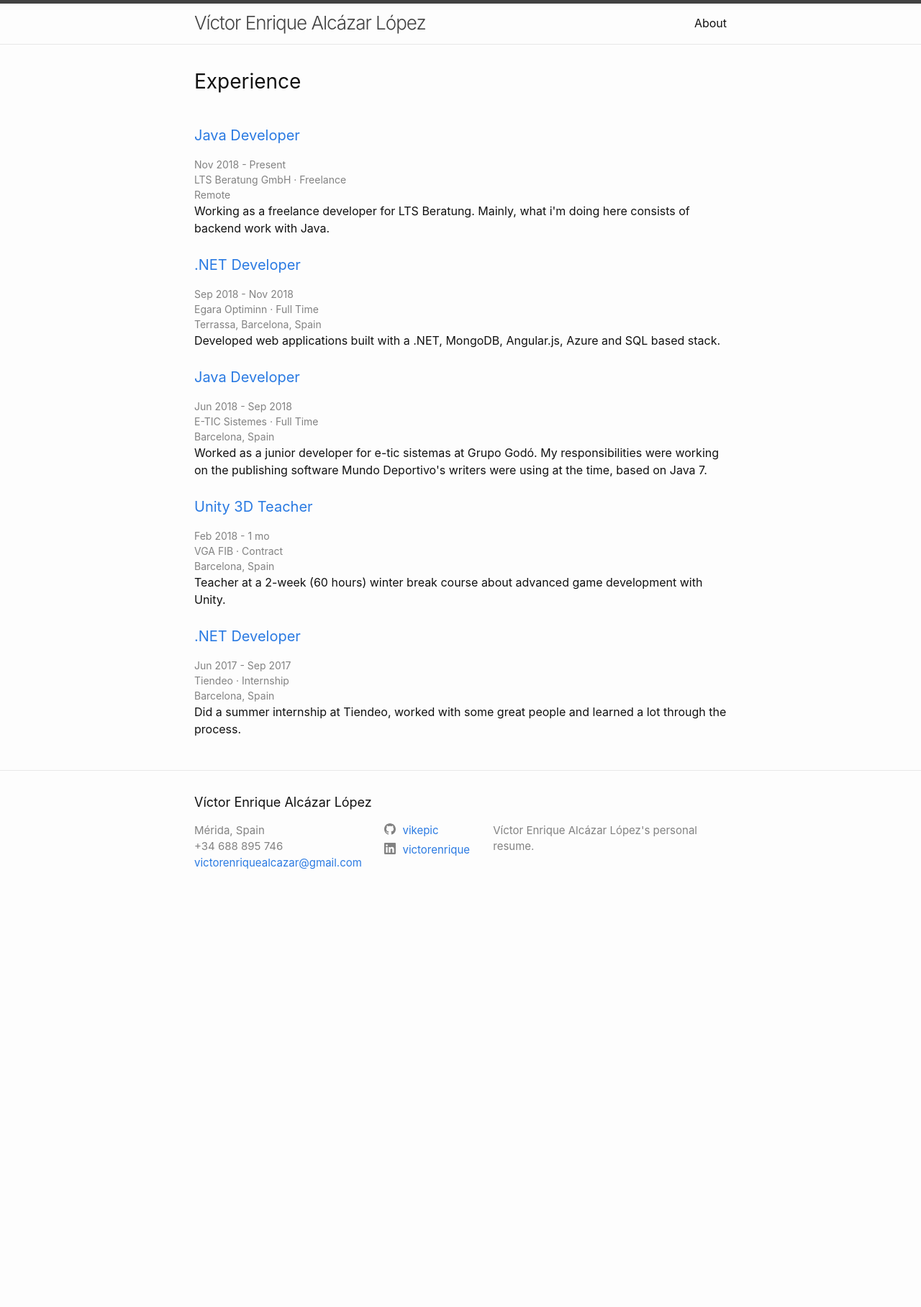
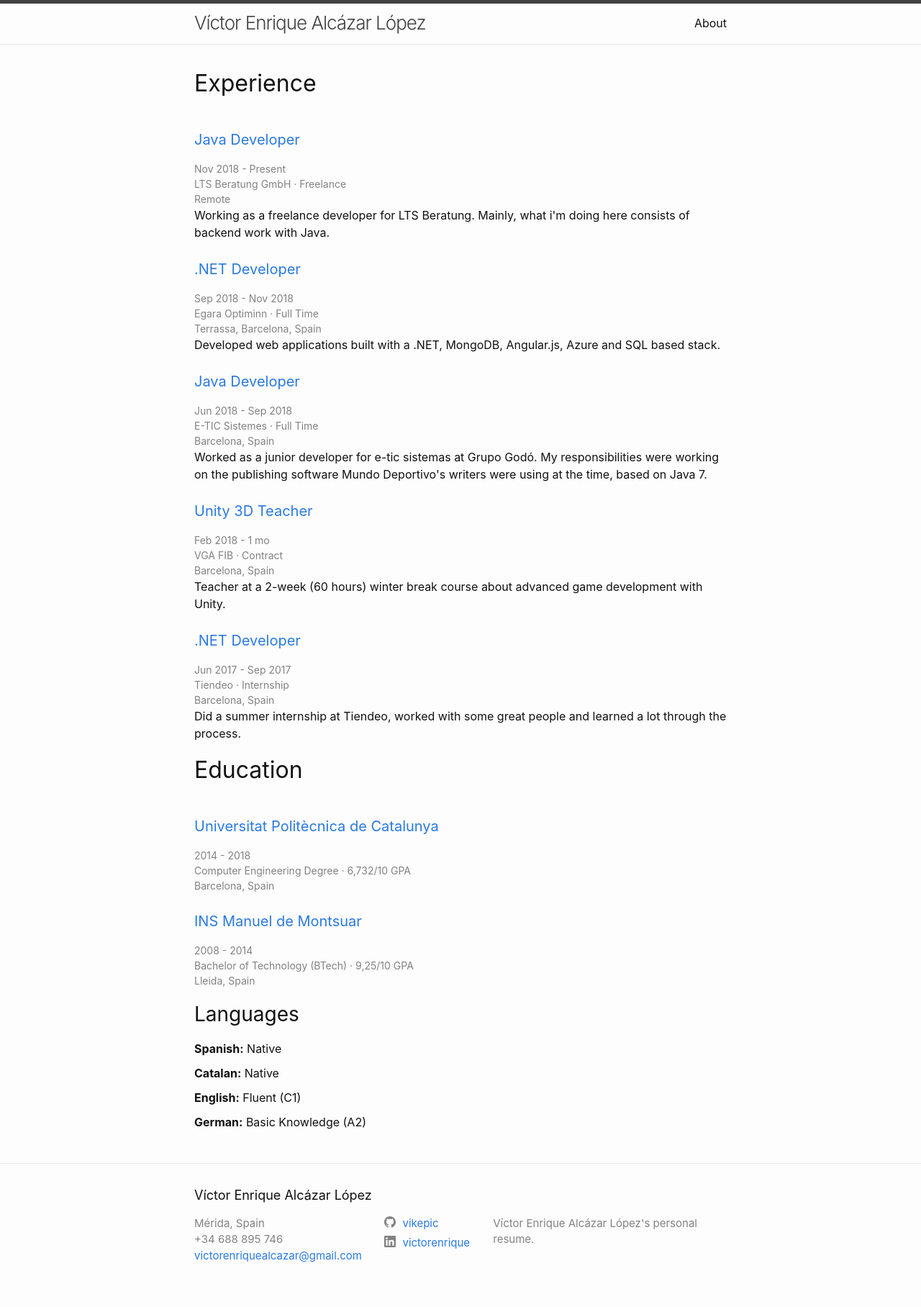
Before and after one commit to landlockedboat/resume, a Jekyll site: the page built from index.markdown, in a window 1280 px wide. Shown: the whole page at 72% size. Built offline with Jekyll 4.4.1, drawn with Linux system fonts in a browser that asks for light colours; before the commit the page ends 1270 px from its top, so only the background shows below that.

Commit message:
:sparkles: Added posts by tag construct and Education

```diff
--- /dev/null
+++ b/_includes/posts-by-tag.html
@@ -0,0 +1,32 @@
+{% for tag in site.tags %}
+{% capture tag_name %}{{tag | first}}{% endcapture %}
+
+{% if tag_name == include.tag_name %}
+
+<h2 class="page-heading" id="{{ tag[0] | slugify }}">{{ tag | first }}</h2>
+<ul class="post-list">
+  {% for post in tag[1] %}
+  <br>
+  <h3>
+    <a class="post-link" href="{{ post.url | relative_url }}">
+      {{ post.title | escape }}
+    </a>
+  </h3>
+  {% if include.date_format %}
+  {%- assign date_format = include.date_format | default: "%b %-d, %Y" -%}
+  {% else %}
+  {%- assign date_format = site.minima.date_format | default: "%b %-d, %Y" -%}
+  {% endif %}
+  <div class="post-meta">{{ post.date | date: date_format }} - {{ post.date_end | date: date_format }}</div>
+  <div class="post-meta">{{ post.company }} · {{ post.employment_type }}</div>
+  <div class="post-meta">{{ post.location }}</div>
+  {%- if site.show_excerpts -%}
+  <div>
+    {{ post.excerpt }}
+  </div>
+  {%- endif -%}
+  </li>
+  {% endfor %}
+</ul>
+{% endif %}
+{% endfor %}
--- a/_layouts/home.html
+++ b/_layouts/home.html
@@ -9,28 +9,16 @@ layout: default
 
   {{ content }}
 
-  {% for tag in site.tags %}
-  <h2 class="post-list-heading" id="{{ tag[0] | slugify }}">{{ tag | first }}</h2>
-  <ul class="post-list">
-    {% for post in tag[1] %}
-    <br>
-      <h3>
-        <a class="post-link" href="{{ post.url | relative_url }}">
-          {{ post.title | escape }}
-        </a>
-      </h3>
-      {%- assign date_format = site.minima.date_format | default: "%b %-d, %Y" -%}
-      <div class="post-meta">{{ post.date | date: date_format }} - {{ post.date_end | date: date_format }}</div>
-      <div class="post-meta">{{ post.company }} · {{ post.employment_type }}</div>
-      <div class="post-meta">{{ post.location }}</div>
-      {%- if site.show_excerpts -%}
-      <div>
-        {{ post.excerpt }}
-      </div>
-      {%- endif -%}
-    </li>
-    {% endfor %}
+  {% include posts-by-tag.html tag_name="Experience" %}
+  {% include posts-by-tag.html tag_name="Education" date_format="%Y" %}
+
+  <h2 class="post-list-heading" id="languages">Languages</h2>
+  <ul class="language-list">
+    <li><b>Spanish:</b> Native</li>
+    <li><b>Catalan:</b> Native</li>
+    <li><b>English:</b> Fluent (C1)</li>
+    <li><b>German:</b> Basic Knowledge (A2)</li>
   </ul>
-  {% endfor %}
+
 
 </div>
--- /dev/null
+++ b/_posts/2008-08-01-ins-montsuar.markdown
@@ -0,0 +1,10 @@
+---
+layout: post
+title:  "INS Manuel de Montsuar"
+date: "2008-09-01"
+date_end: "2014-06-01"
+tag: Education
+company: Bachelor of Technology (BTech)
+employment_type: 9,25/10 GPA
+location: Lleida, Spain
+---
--- /dev/null
+++ b/_posts/2014-09-01-fib.markdown
@@ -0,0 +1,10 @@
+---
+layout: post
+title:  "Universitat Politècnica de Catalunya"
+date: "2014-09-01"
+date_end: "2018-06-01"
+tag: Education
+company: Computer Engineering Degree
+employment_type: 6,732/10 GPA
+location: Barcelona, Spain
+---
--- a/_sass/minima.scss
+++ b/_sass/minima.scss
@@ -9,6 +9,7 @@ $small-font-size:  $base-font-size * 0.875 !default;
 $base-line-height: 1.5 !default;
 
 $spacing-unit:     30px !default;
+$spacing-unit-small: 10px !default;
 
 $text-color:       #111 !default;
 $background-color: #fdfdfd !default;
--- a/_sass/minima/_layout.scss
+++ b/_sass/minima/_layout.scss
@@ -188,12 +188,24 @@
   @include relative-font-size(1.75);
 }
 
-.post-list {
+%big-list {
   margin-left: 0;
   list-style: none;
 
   > li {
     margin-bottom: $spacing-unit;
+  }
+}
+
+.post-list {
+  @extend %big-list;
+}
+
+.language-list {
+  @extend %big-list;
+
+  > li {
+    margin-bottom: $spacing-unit-small;
   }
 }
 
```
